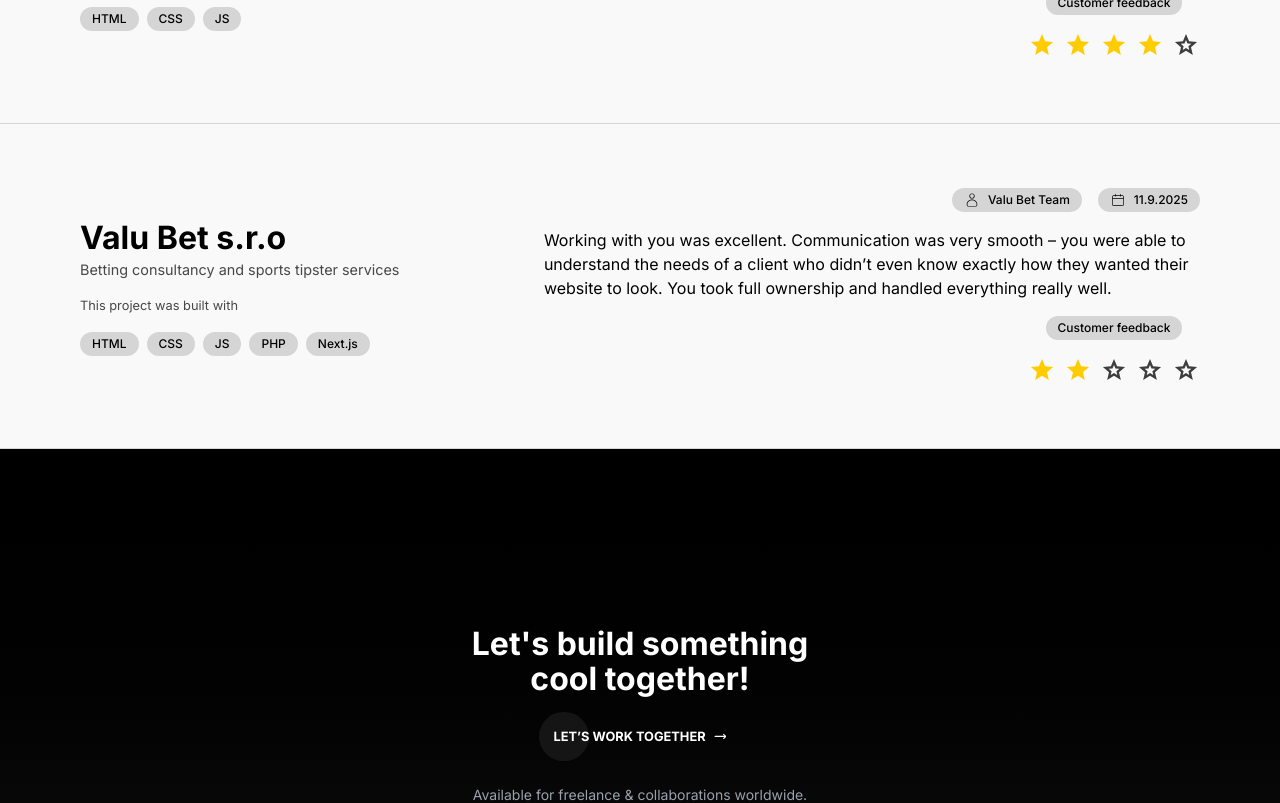
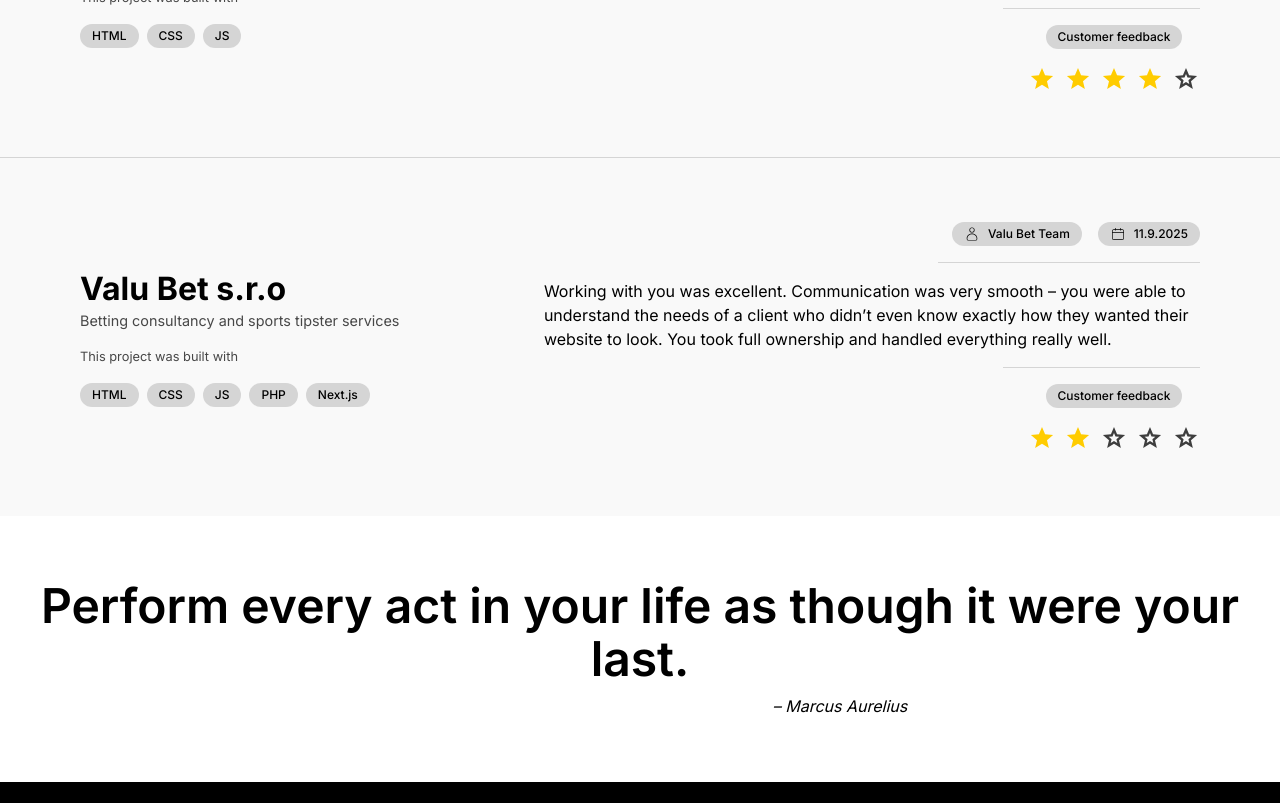
Before and after one commit to meikys/portfolio, a Next.js app: page /about in a window 1280 px wide. Shown: the part 3600-4403 px from the top of the page. Built offline with nearby package versions, Linux system fonts and the light colour scheme.

Commit message:
add: review divider na pravu stranu obsahu

```diff
--- a/src/app/about/page.tsx
+++ b/src/app/about/page.tsx
@@ -5,6 +5,7 @@
 import Marquee from "@/components/pages/about/Marquee";
 import Information from "@/components/pages/about/Information";
 import Reviews from "@/components/pages/about/Reviews";
+import Quote from "@/components/pages/about/Quote";
 
 export default function About() {
   return (
@@ -15,6 +16,7 @@
         <Marquee />
         <Information />
         <Reviews />
+        <Quote />
       </main>
       <footer>
         <Footer />
--- a/src/components/Projects.tsx
+++ b/src/components/Projects.tsx
@@ -12,7 +12,7 @@
       id="#projects"
     >
       {projects.map(({ id, number, title, description, button, bgColor, imageSrc }) => (
-        <div key={id} className="flex flex-col-reverse lg:flex-row lg:justify-between gap-[32px] w-full min-h-[50vh] lg:min-h-[25vh] py-[64px] lg:py-0 group hover:bg-[#FFFFFF] transition ease-in-out duration-500 cursor-pointer lg:border-b-1 lg:border-[#474747]/20">
+        <div key={id} className="flex flex-col-reverse lg:flex-row lg:justify-between gap-[32px] w-full min-h-[50vh] lg:min-h-[25vh] py-[64px] lg:py-0 group hover:bg-[#FFFFFF] transition ease-in-out duration-500 cursor-pointer lg:border-b lg:border-[#474747]/20 last:border-b-0">
           <div className="flex gap-[16px] lg:w-[50%]">
             <div className="flex items-center gap-[8px]">
               <hr className="transition-color ease-in-out duration-1000 lg:border-t-[#000000]/10 group-hover:border-t-[#000000]/100 w-[20px] lg:w-[20rem]" />
--- a/src/components/pages/about/Reviews.tsx
+++ b/src/components/pages/about/Reviews.tsx
@@ -3,6 +3,7 @@
 import { CiCalendar, CiUser } from "react-icons/ci";
 import { reviews } from "@/data/reviews";
 import Stars from "@/components/ui/Rating";
+import { FaCrown } from "react-icons/fa";
 
 export default function Reviews() {
   return (
@@ -30,7 +31,7 @@
           ({ id, personalName, projectDescription, techHead, tech, user, date, review, feedHead, rating }) => (
             <div
               key={id}
-              className="text-center lg:text-left w-full min-h-[50vh] lg:min-h-[25vh] lg:py-0 group hover:bg-[#FFFFFF] transition ease-in-out duration-500 cursor-pointer lg:px-10 lg:border-b-1 lg:border-[#474747]/20"
+              className="text-center lg:text-left w-full min-h-[50vh] lg:min-h-[25vh] lg:py-0 group hover:bg-[#FFFFFF] transition ease-in-out duration-500 cursor-pointer lg:px-10 lg:border-b lg:border-[#474747]/20 last:border-b-0"
             >
               <div className="flex flex-col lg:flex-row lg:justify-between items-center gap-[32px] lg:container lg:mx-auto lg:px-10 py-[64px]">
               <div className="flex flex-col lg:items-start gap-[16px]">
@@ -68,8 +69,9 @@
                   <CiCalendar className="w-4 h-4" /> {date}
                 </span>
               </div>
+                <hr className="w-[40%] h-0 border-t-1 border-[#474747]/20" />
                 <p className="max-w-prose">{review}</p>
-
+              <hr className="w-[30%] h-0 border-t-1 border-[#474747]/20" />
                 <div className="flex flex-col gap-[16px]">
                   <span className="flex mx-auto gap-[8px] px-3 py-1 text-xs font-medium rounded-full bg-[#474747]/20 text-black">
                     {feedHead}
```
